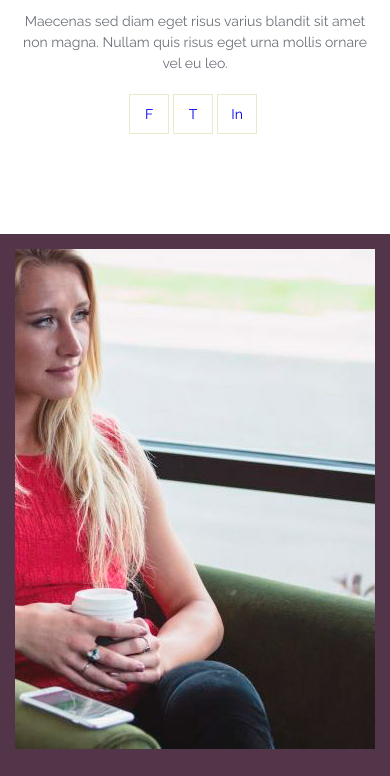
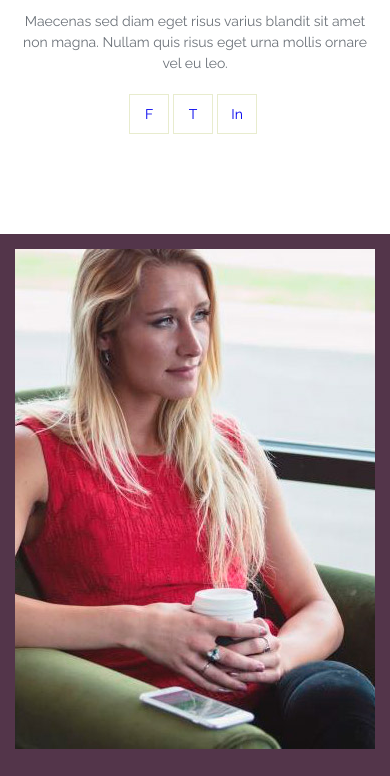
Before and after one commit to kronus353/kronus353.github.io, a plain HTML site: page index.html in a window 390 px wide. Shown: the part 6846-7622 px from the top of the page. Drawn offline with nearby package versions, Linux system fonts and the light colour scheme.

Commit message:
Update style.css

```diff
--- a/style.css
+++ b/style.css
@@ -646,3 +646,9 @@ h1, h2, h3, h4, h5, h6 {
         margin: 0;
     }
 }
+
+@media (max-width: 767px) {
+    .reviews__img {
+        right: -120px;
+    }
+}
```
